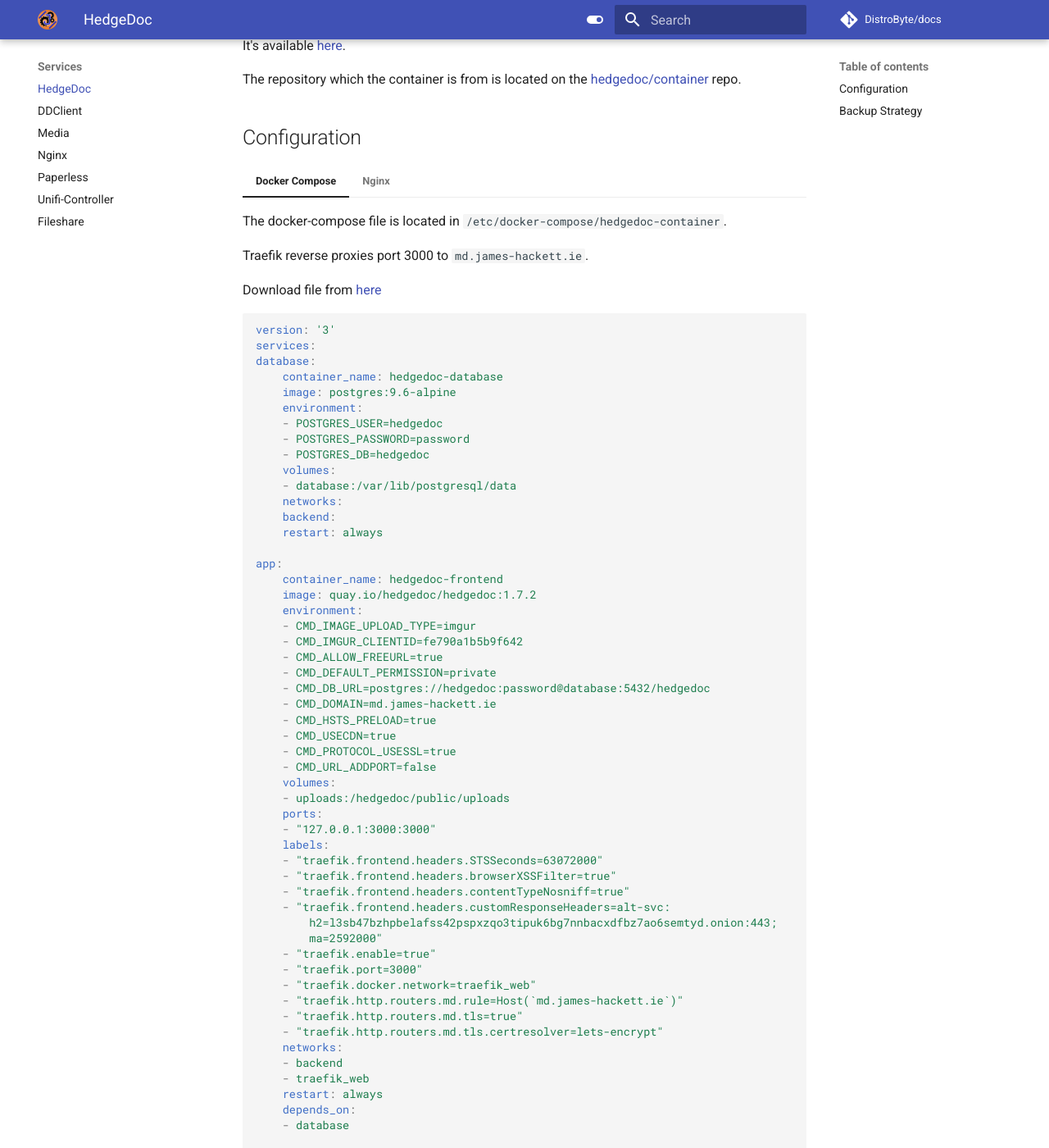
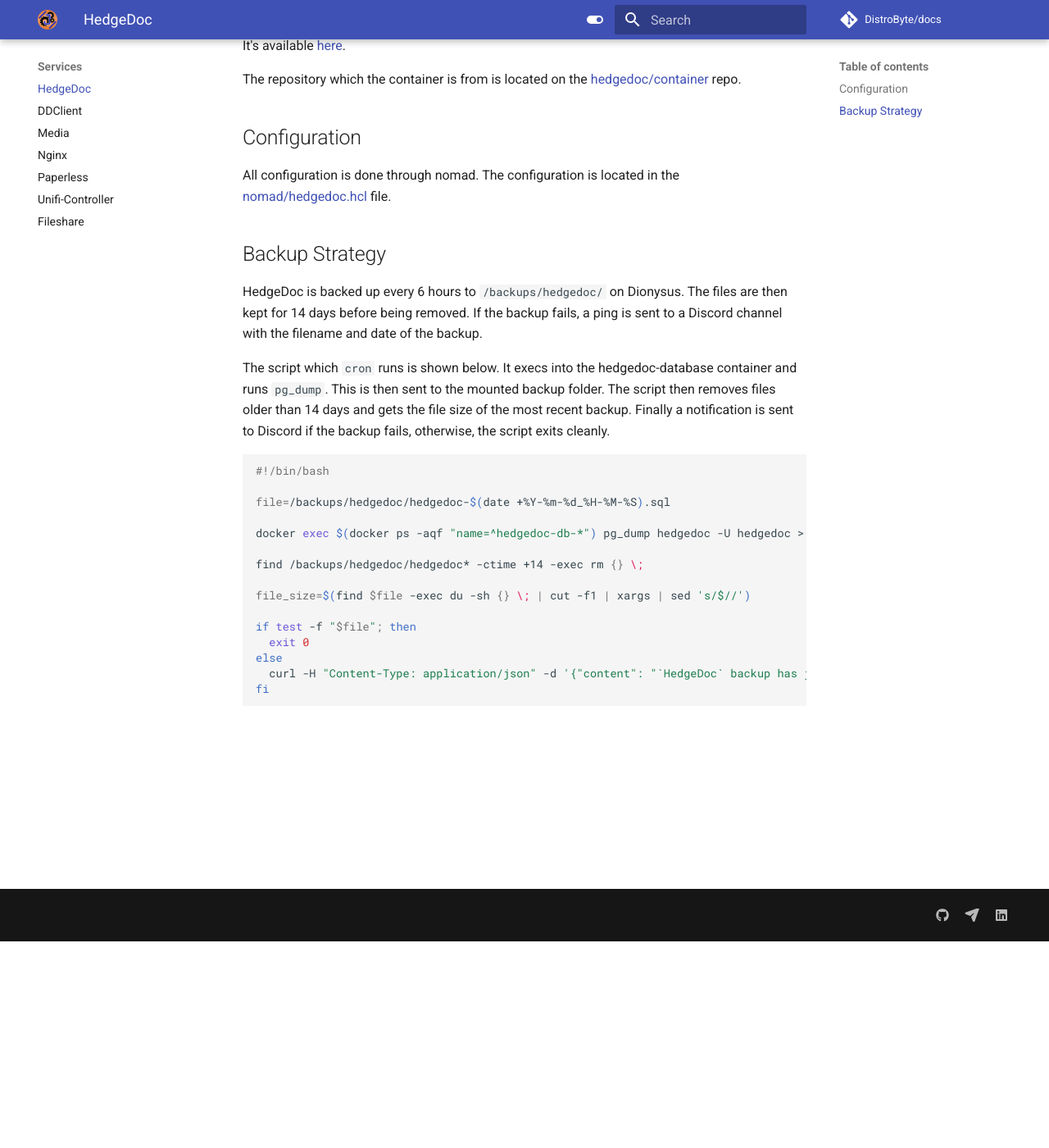
Before and after one commit to DistroByte/docs, an MkDocs documentation site: the page built from docs/services/hedgedoc.md, in a window 1280 px wide and 1400 px high, scrolled down 252 px. Shown: the whole window at 82% size. Built offline with MkDocs 1.6.1 and Material for MkDocs 9.7.7, drawn with Linux system fonts in a browser that asks for light colours; comment, search, counter and statistics services are not loaded; some of the changed text lies outside the part shown.

Commit message:
updates hedgedoc

````diff
--- a/docs/services/hedgedoc.md
+++ b/docs/services/hedgedoc.md
@@ -10,144 +10,32 @@
 
 ## Configuration
 
-=== "Docker Compose"
-
-    The docker-compose file is located in `/etc/docker-compose/hedgedoc-container`.
-
-    Traefik reverse proxies port 3000 to `md.james-hackett.ie`.
-
-    Download file from [here](../files/hedgedoc/docker-compose.yml)
-
-    ```yaml
-    version: '3'
-    services:
-    database:
-        container_name: hedgedoc-database
-        image: postgres:9.6-alpine
-        environment:
-        - POSTGRES_USER=hedgedoc
-        - POSTGRES_PASSWORD=password
-        - POSTGRES_DB=hedgedoc
-        volumes:
-        - database:/var/lib/postgresql/data
-        networks:
-        backend:
-        restart: always
-
-    app:
-        container_name: hedgedoc-frontend
-        image: quay.io/hedgedoc/hedgedoc:1.7.2
-        environment:
-        - CMD_IMAGE_UPLOAD_TYPE=imgur
-        - CMD_IMGUR_CLIENTID=fe790a1b5b9f642
-        - CMD_ALLOW_FREEURL=true
-        - CMD_DEFAULT_PERMISSION=private
-        - CMD_DB_URL=postgres://hedgedoc:password@database:5432/hedgedoc
-        - CMD_DOMAIN=md.james-hackett.ie
-        - CMD_HSTS_PRELOAD=true
-        - CMD_USECDN=true
-        - CMD_PROTOCOL_USESSL=true
-        - CMD_URL_ADDPORT=false
-        volumes:
-        - uploads:/hedgedoc/public/uploads
-        ports:
-        - "127.0.0.1:3000:3000"
-        labels:
-        - "traefik.frontend.headers.STSSeconds=63072000"
-        - "traefik.frontend.headers.browserXSSFilter=true"
-        - "traefik.frontend.headers.contentTypeNosniff=true"
-        - "traefik.frontend.headers.customResponseHeaders=alt-svc:
-            h2=l3sb47bzhpbelafss42pspxzqo3tipuk6bg7nnbacxdfbz7ao6semtyd.onion:443;
-            ma=2592000"
-        - "traefik.enable=true"
-        - "traefik.port=3000"
-        - "traefik.docker.network=traefik_web"
-        - "traefik.http.routers.md.rule=Host(`md.james-hackett.ie`)"
-        - "traefik.http.routers.md.tls=true"
-        - "traefik.http.routers.md.tls.certresolver=lets-encrypt"
-        networks:
-        - backend
-        - traefik_web
-        restart: always
-        depends_on:
-        - database
-
-    networks:
-    traefik_web:
-        external: true
-    backend:
-        external: false
-
-    volumes:
-    database:
-    uploads:
-    ```
-
-=== "Nginx"
-
-    Nginx was used to proxy traffic to the contianer, however I moved to
-    traefik to take advantage of the automatic SSL cert generation.
-
-    Download file from [here](../files/hedgedoc/hedgedoc-nginx.conf)
-
-    ```nginx
-    map $http_upgrade $connection_upgrade {
-            default upgrade;
-            ''      close;
-    }
-
-    server {
-            server_name md.james-hackett.ie;
-
-            location / {
-                    proxy_pass http://127.0.0.1:3000;
-                    proxy_set_header Host $host;
-                    proxy_set_header X-Real-IP $remote_addr;
-                    proxy_set_header X-Forwarded-For $proxy_add_x_forwarded_for;
-                    proxy_set_header X-Forwarded-Proto $scheme;
-            }
-
-            location /socket.io/ {
-                    proxy_pass http://127.0.0.1:3000;
-                    proxy_set_header Host $host;
-                    proxy_set_header X-Real-IP $remote_addr;
-                    proxy_set_header X-Forwarded-For $proxy_add_x_forwarded_for;
-                    proxy_set_header X-Forwarded-Proto $scheme;
-                    proxy_set_header Connection $connection_upgrade;
-            }
-
-            #listen 443 ssl http2;
-            #ssl_certificate /var/cloudflare/cert.pem;
-            #ssl_certificate_key /var/cloudflare/key.pem;
-    }
-    ```
+All configuration is done through nomad. The configuration is located in the
+[nomad/hedgedoc.hcl](https://github.com/DistroByte/nomad/blob/master/hedgedoc.hcl) file.
 
 ## Backup Strategy
 
-HedgeDoc is backed up every 6 hours to `/volume1/backups/hedgedoc/` on Dionysus. The files are then kept for 28 days
+HedgeDoc is backed up every 6 hours to `/backups/hedgedoc/` on Dionysus. The files are then kept for 14 days
 before being removed. If the backup fails, a ping is sent to a Discord channel with the filename and date of the backup.
 
 The script which `cron` runs is shown below. It execs into the hedgedoc-database container and runs `pg_dump`. This is
 then sent to the mounted backup folder. The script then removes files older than 14 days and gets the file size of the most
 recent backup. Finally a notification is sent to Discord if the backup fails, otherwise, the script exits cleanly.
 
-Download file from [here](../files/hedgedoc/backup.sh).
-
 ```bash
 #!/bin/bash
 
-base=/etc/docker-compose/hedgedoc-container/backups/hedgedoc
-file=$base-$(date +%Y-%m-%d_%H-%M-%S).sql
+file=/backups/hedgedoc/hedgedoc-$(date +%Y-%m-%d_%H-%M-%S).sql
 
-docker exec hedgedoc-database pg_dump hedgedoc -U hedgedoc > "${file}"
+docker exec $(docker ps -aqf "name=^hedgedoc-db-*") pg_dump hedgedoc -U hedgedoc > "${file}"
 
-find $base* -ctime +14 -exec rm {} \;
+find /backups/hedgedoc/hedgedoc* -ctime +14 -exec rm {} \;
+
+file_size=$(find $file -exec du -sh {} \; | cut -f1 | xargs | sed 's/$//')
 
 if test -f "$file"; then
   exit 0
 else
-  curl -H "Content-Type: application/json" -d '{"content": "`HedgeDoc` backup has
-  just **FAILED**\nFile name: `'"$file"'`\nDate: `'"$(TZ=Europe/Dublin date)"'`"}'
-  https://canary.discord.com/api/webhooks/$webhook_url
+  curl -H "Content-Type: application/json" -d '{"content": "`HedgeDoc` backup has just **FAILED**\nFile name: `'"$file"'`\nDate: `'"$(TZ=Europe/Dublin date)"'`"}' https://canary.discord.com/api/webhooks/$webhookurl
 fi
 ```
````
